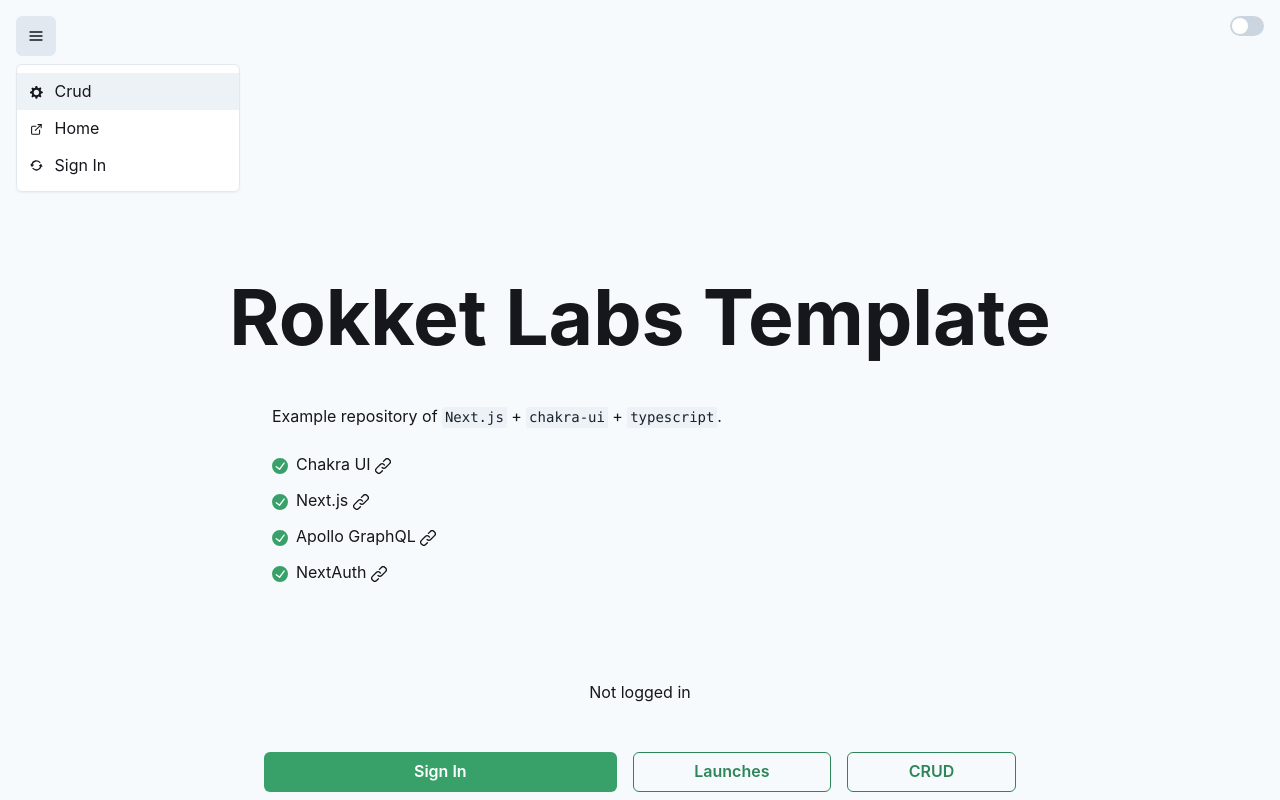
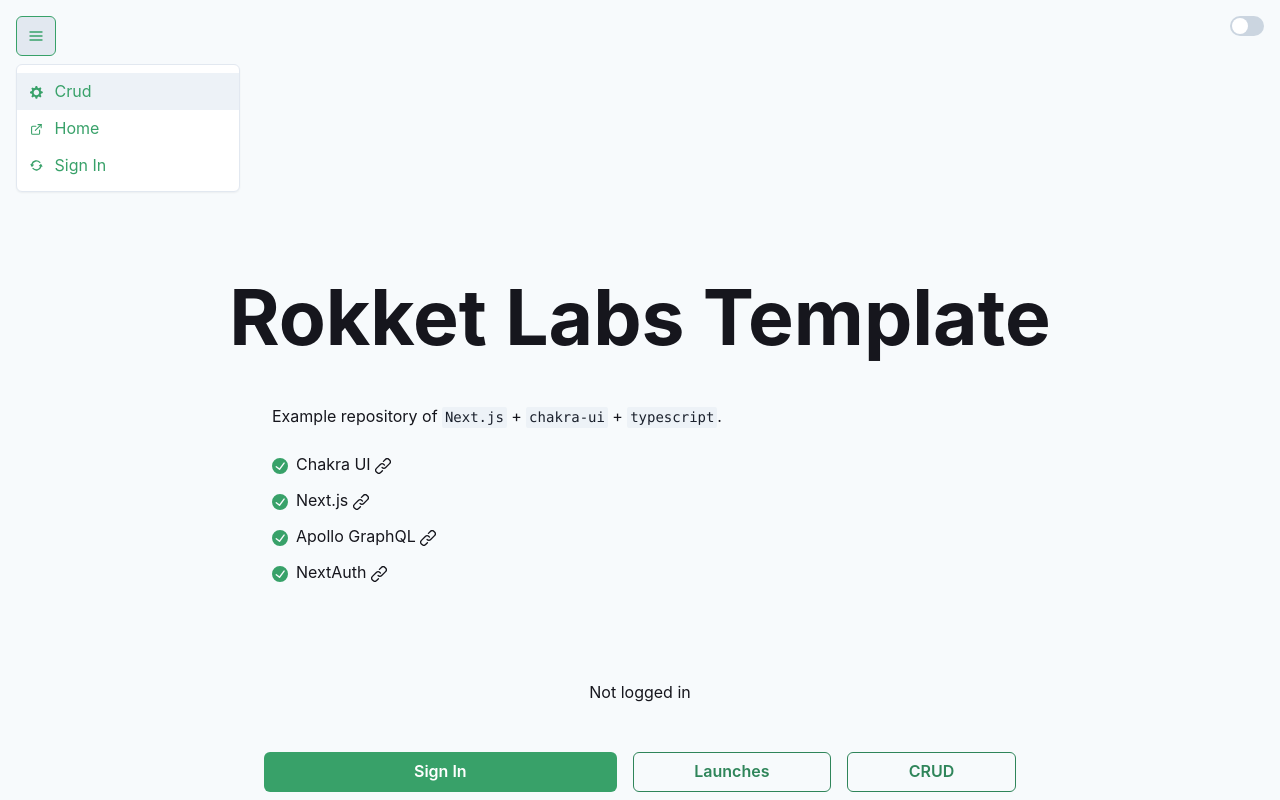
Before and after one commit to Byevenes/testing-nextjs, a Next.js app: page / in a window 1280 px wide. Both pictures are taken after a click on the button "Options". Built offline with nearby package versions, Linux system fonts and the light colour scheme; no server answers.

Commit message:
Se añaden cambios de colores al menu

```diff
--- a/src/components/Menu.tsx
+++ b/src/components/Menu.tsx
@@ -34,7 +34,8 @@
     return (
       <MenuItem
         onClick={() => (session ? signOutAndClearData() : signIn())}
-        icon={<RepeatIcon />}>
+        icon={<RepeatIcon />}
+        color="green.500">
         {loading ? <Spinner /> : menuText}
       </MenuItem>
     )
@@ -47,17 +48,21 @@
           as={IconButton}
           aria-label="Options"
           icon={<HamburgerIcon />}
+          color="green.500"
           variant="outline"
+          borderColor="green.500"
         />
         <MenuList>
           <MenuItem
             onClick={() => router.push('/crud')}
-            icon={<SettingsIcon />}>
+            icon={<SettingsIcon />}
+            color="green.500">
             Crud
           </MenuItem>
           <MenuItem
             onClick={() => router.push('/')}
-            icon={<ExternalLinkIcon />}>
+            icon={<ExternalLinkIcon />}
+            color="green.500">
             Home
           </MenuItem>
           {renderAuthMenu()}
```
